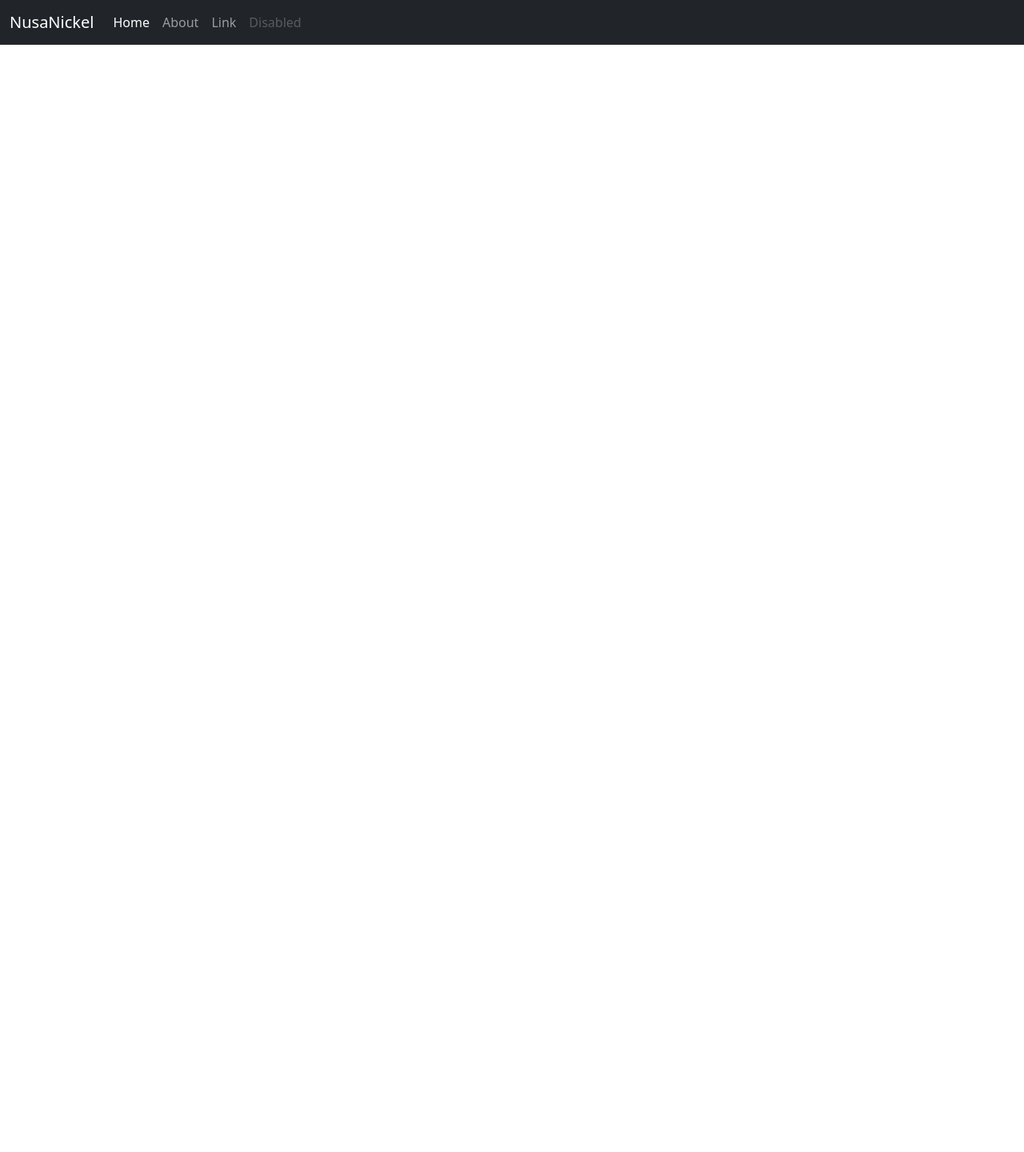
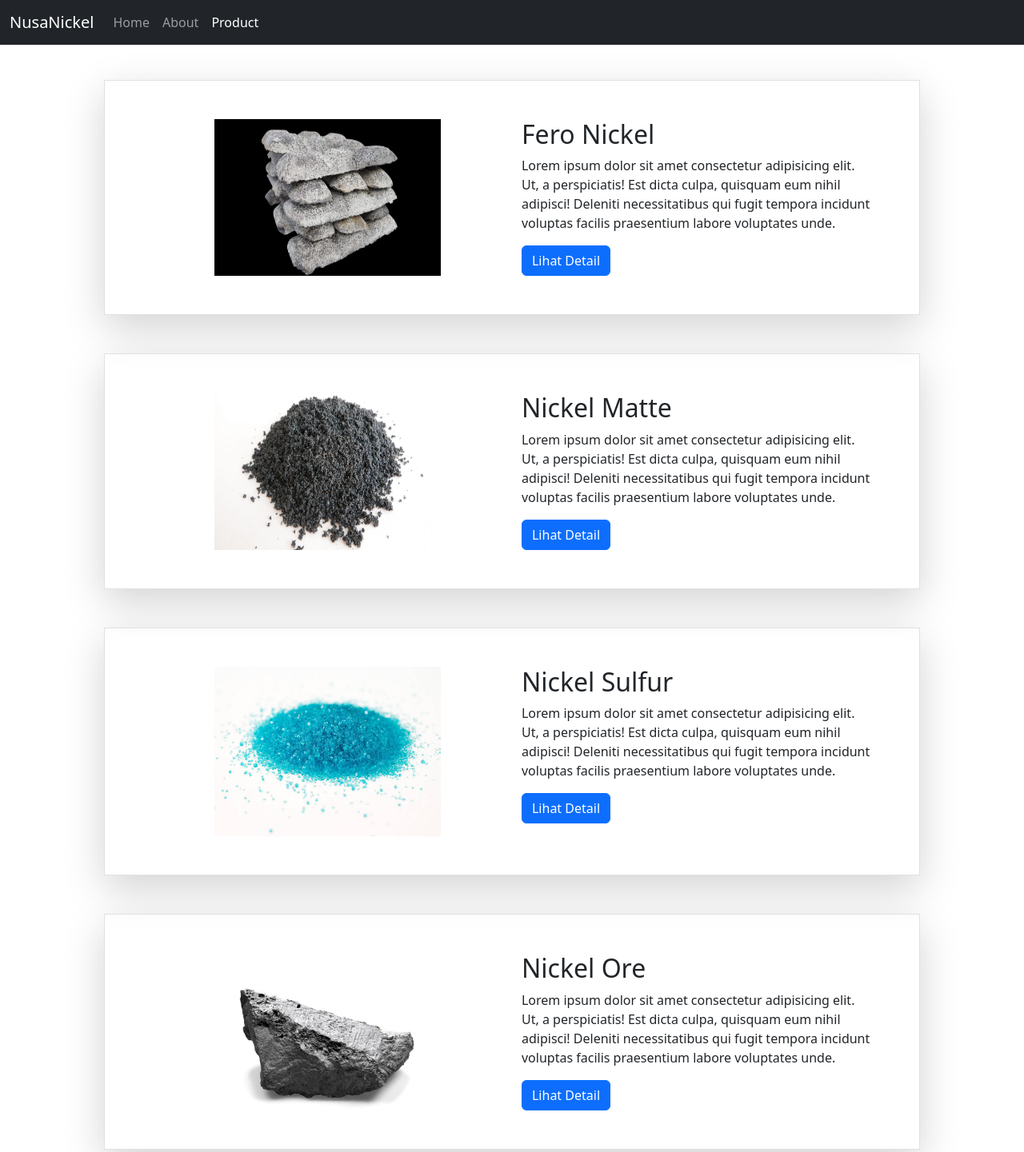
Before and after one commit to justmardamar/jusmardamar.github.io, a plain HTML site: page product.html in a window 1280 px wide. Shown: the top 1441 px of the page at 80% size. Before the commit the page ends 800 px from the top, so only its background shows below. Drawn offline with nearby package versions, Linux system fonts and the light colour scheme.

Commit message:
Update product.html

```diff
--- a/product.html
+++ b/product.html
@@ -3,7 +3,7 @@
 <head>
     <meta charset="UTF-8">
     <meta name="viewport" content="width=device-width, initial-scale=1.0">
-    <title>Document</title>
+    <title>Product</title>
      <link
       href="https://cdn.jsdelivr.net/npm/bootstrap@5.3.7/dist/css/bootstrap.min.css"
       rel="stylesheet"
@@ -31,20 +31,59 @@
           <div class="collapse navbar-collapse" id="navbarCollapse">
             <ul class="navbar-nav me-auto mb-2 mb-md-0">
               <li class="nav-item">
-                <a class="nav-link active" aria-current="page" href="#home">Home</a>
+                <a class="nav-link" aria-current="page" href="index.html">Home</a>
               </li>
               <li class="nav-item">
-                <a class="nav-link" aria-current="page" href="#about">About</a>
+                <a class="nav-link" aria-current="page" href="index.html#about">About</a>
               </li>
-              <li class="nav-item"><a class="nav-link" href="#">Link</a></li>
-              <li class="nav-item">
-                <a class="nav-link disabled" aria-disabled="true">Disabled</a>
+              <li class="nav-item ">
+                <a class="nav-link active" aria-current="page" href="#about">Product</a>
               </li>
             </ul>
           </div>
         </div>
       </nav>
     </header>
-
+    <main>
+        <div class="container" style="margin-top: 100px;">
+            <div class="product row m-5 border shadow-lg p-5">
+                <img src="img/feronickel.jpeg" alt="Fero Nickel" class="col-lg-4 bd-placeholder-img bd-placeholder-img-lg featurette-image img-fluid mx-auto" height="100" width="100">
+                <div class="desk col-lg-6">
+                    <h2>Fero Nickel</h2>
+                    <p>Lorem ipsum dolor sit amet consectetur adipisicing elit. Ut, a perspiciatis! Est dicta culpa, quisquam eum nihil adipisci! Deleniti necessitatibus qui fugit tempora incidunt voluptas facilis praesentium labore voluptates unde.</p>
+                    <a href="#" class="btn btn-primary">Lihat Detail</a>
+                </div>
+            </div>
+            <div class="product row m-5 border shadow-lg p-5">
+                <img src="img/nickelmatte.jpeg" alt="Nickel Matte" class="col-lg-4 bd-placeholder-img bd-placeholder-img-lg featurette-image img-fluid mx-auto" height="100" width="100">
+                <div class="desk col-lg-6">
+                    <h2>Nickel Matte</h2>
+                    <p>Lorem ipsum dolor sit amet consectetur adipisicing elit. Ut, a perspiciatis! Est dicta culpa, quisquam eum nihil adipisci! Deleniti necessitatibus qui fugit tempora incidunt voluptas facilis praesentium labore voluptates unde.</p>
+                    <a href="#" class="btn btn-primary">Lihat Detail</a>
+                </div>
+            </div>
+            <div class="product row m-5 border shadow-lg p-5">
+                <img src="img/nickelsulfur.jpeg" alt="Nickel Sulfur" class="col-lg-4 bd-placeholder-img bd-placeholder-img-lg featurette-image img-fluid mx-auto" height="100" width="100">
+                <div class="desk col-lg-6">
+                    <h2>Nickel Sulfur</h2>
+                    <p>Lorem ipsum dolor sit amet consectetur adipisicing elit. Ut, a perspiciatis! Est dicta culpa, quisquam eum nihil adipisci! Deleniti necessitatibus qui fugit tempora incidunt voluptas facilis praesentium labore voluptates unde.</p>
+                    <a href="#" class="btn btn-primary">Lihat Detail</a>
+                </div>
+            </div>
+            <div class="product row m-5 border shadow-lg p-5">
+                <img src="img/nikelore.jpeg" alt="Nickel Ore" class="col-lg-4 bd-placeholder-img bd-placeholder-img-lg featurette-image img-fluid mx-auto" height="100" width="100">
+                <div class="desk col-lg-6">
+                    <h2>Nickel Ore</h2>
+                    <p>Lorem ipsum dolor sit amet consectetur adipisicing elit. Ut, a perspiciatis! Est dicta culpa, quisquam eum nihil adipisci! Deleniti necessitatibus qui fugit tempora incidunt voluptas facilis praesentium labore voluptates unde.</p>
+                    <a href="#" class="btn btn-primary">Lihat Detail</a>
+                </div>
+            </div>
+        </div>
+    </main>
+     <script
+      src="https://cdn.jsdelivr.net/npm/bootstrap@5.3.7/dist/js/bootstrap.bundle.min.js"
+      integrity="sha384-ndDqU0Gzau9qJ1lfW4pNLlhNTkCfHzAVBReH9diLvGRem5+R9g2FzA8ZGN954O5Q"
+      crossorigin="anonymous"
+    ></script>
 </body>
 </html>
```
